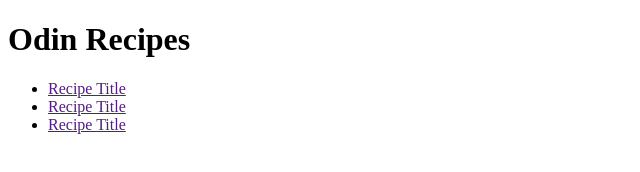
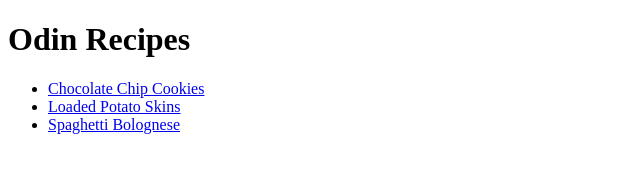
Before and after one commit to orenfackrell/odin-recipes, a plain HTML site: page index.html in a window 1280 px wide. Shown: the whole page, without its empty margins (0-640 px from the left). Drawn offline with Linux system fonts and the light colour scheme.

Commit message:
Update href values for <ul>

```diff
--- a/index.html
+++ b/index.html
@@ -7,9 +7,9 @@
 <body>
     <h1>Odin Recipes</h1>
     <ul>
-        <li><a href="">Recipe Title</a></li>
-        <li><a href="">Recipe Title</a></li>
-        <li><a href="">Recipe Title</a></li>
+        <li><a href="recipes/cookies.html">Chocolate Chip Cookies</a></li>
+        <li><a href="recipes/loaded-potatoes.html">Loaded Potato Skins</a></li>
+        <li><a href="recipes/spaghetti-bolognese.html">Spaghetti Bolognese</a></li>
     </ul>
 </body>
 </html>
```
